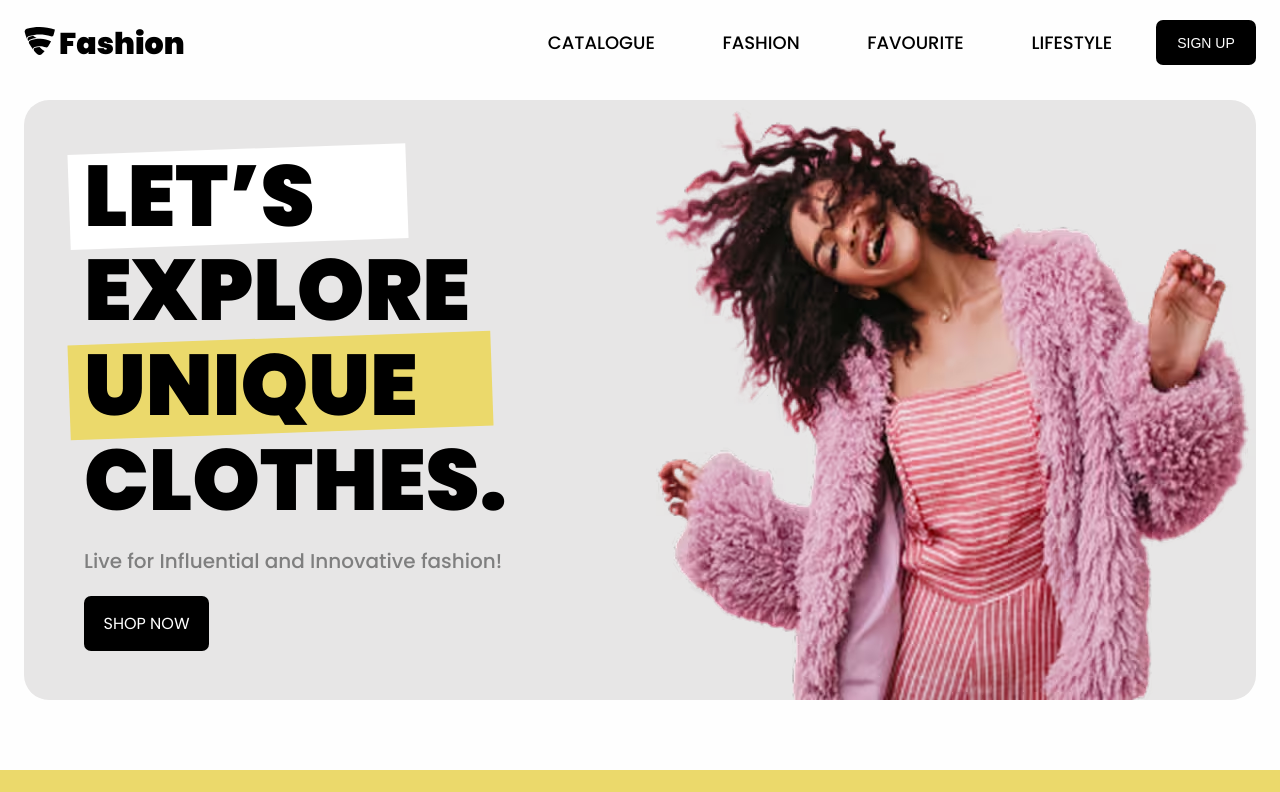
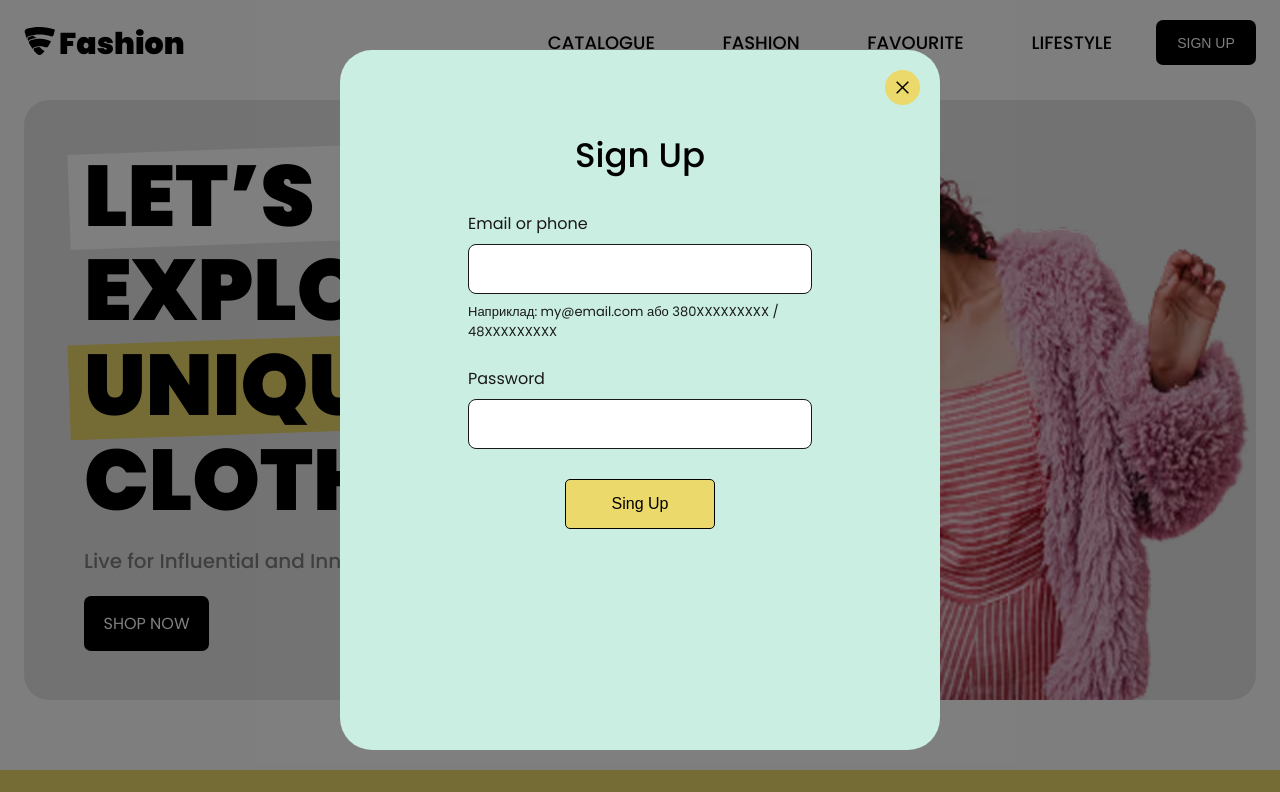
Before and after one commit to NazikDeveloper/Fashion, a plain HTML site: page index.html in a window 1280 px wide. Both pictures are taken after a click on the button "SIGN UP". Shown: the top 792 px of the page. Drawn offline with nearby package versions, Linux system fonts and the light colour scheme.

Commit message:
did many changes

```diff
--- a/index.html
+++ b/index.html
@@ -38,9 +38,16 @@
               <use href="./image/icons.svg#menu-burger"></use>
             </svg>
           </button>
-          <button class="btn-sign-up header__btn-sign-up" type="button">
+          <button
+            class="btn-sign-up header__btn-sign-up"
+            type="button"
+            data-toggle=".backdrop"
+          >
             SIGN UP
           </button>
+
+
+
           <div class="mobile-menu">
             <button
               class="btn-close mobile-menu__btn-close"
@@ -63,12 +70,29 @@
               <span class="mobile-menu__logo-text">Fashion</span>
             </a>
 
+            <button
+              class="mobile-menu__btn-sign-up"
+              type="button"
+              data-toggle=".backdrop"
+              data-close-menu="true"
+            >
+              Sign Up
+            </button>
+
             <nav class="mobile-menu__nav">
               <ul class="mobile-menu__menu">
-                <li><a class="mobile-menu__link" href="#catalogue">CATALOGUE</a></li>
-                <li><a class="mobile-menu__link" href="#fashion">FASHION</a></li>
-                <li><a class="mobile-menu__link" href="#favorit">FAVOURITE</a></li>
-                <li><a class="mobile-menu__link" href="#lifestyle">LIFESTYLE</a></li>
+                <li>
+                  <a class="mobile-menu__link" href="#catalogue">CATALOGUE</a>
+                </li>
+                <li>
+                  <a class="mobile-menu__link" href="#fashion">FASHION</a>
+                </li>
+                <li>
+                  <a class="mobile-menu__link" href="#favorit">FAVOURITE</a>
+                </li>
+                <li>
+                  <a class="mobile-menu__link" href="#lifestyle">LIFESTYLE</a>
+                </li>
               </ul>
             </nav>
           </div>
@@ -536,8 +560,7 @@
               </a>
               <a href="#">
                 <img
-                class="download-section__google-play"
-
+                  class="download-section__google-play"
                   width="140"
                   height="49"
                   srcset="
@@ -652,6 +675,53 @@
         </div>
       </div>
     </footer>
+    <div class="backdrop is-hidden">
+      <div class="modal">
+        <button
+          class="btn-close modal__btn-close"
+          type="button"
+          data-toggle=".backdrop"
+        >
+          <svg width="15" height="15">
+            <use href="./image/icons.svg#icon-close"></use>
+          </svg>
+        </button>
+        <h2 class="modal__title">Sign Up</h2>
+        <form name="modal-form" autocomplete="off">
+          <div class="modal__container">
+            <label class="modal__lable" for="sing-up-email"
+              >Email or phone</label
+            >
+            <input
+              class="modal__input"
+              type="text"
+              id="sing-up-email"
+              name="sing-up-email"
+              minlength="3"
+              maxlength="20"
+              pattern="^\+[0-9]{12}"
+              required
+            />
+            <span class="modal__text"
+              >Наприклад: my@email.com або 380XXXXXXXXX / 48XXXXXXXXX</span
+            >
+            <label class="modal__lable" for="sing-up-password">Password</label>
+            <input
+              class="modal__input"
+              type="password"
+              id="sing-up-password"
+              name="sing-up-password"
+              minlength="3"
+              maxlength="20"
+              required
+            />
+          </div>
+          <button class="modal__sing-up-btn sing-up-btn" type="submit">
+            Sing Up
+          </button>
+        </form>
+      </div>
+    </div>
     <script
       src="https://cdn.jsdelivr.net/npm/swiper@12/swiper-bundle.min.js"
       defer
--- a/js/mobile-menu.js
+++ b/js/mobile-menu.js
@@ -1,28 +1,32 @@
+const toggleButtons = document.querySelectorAll("[data-toggle]");
 
-const toggleButtons = document.querySelectorAll('[data-toggle]');
-
-toggleButtons.forEach(button => {
-  button.addEventListener('click', () => {
-    // Отримуємо значення селектора (наприклад, "#modal-login" або ".mobile-menu")
-    const targetSelector = button.getAttribute('data-toggle');
-    // Знаходимо цей елемент на сторінці
+toggleButtons.forEach((button) => {
+  button.addEventListener("click", () => {
+    const targetSelector = button.getAttribute("data-toggle");
     const targetElement = document.querySelector(targetSelector);
 
+    // Якщо кнопка знаходиться всередині mobile-menu
+    const mobileMenu = document.querySelector(".mobile-menu");
+
+    if (button.dataset.closeMenu === "true") {
+      mobileMenu.classList.remove("is-open");
+    }
+
     if (targetElement) {
-      // Якщо це мобільне меню — перемикаємо 'is-open', для інших — 'is-hidden'
-      if (targetElement.classList.contains('mobile-menu')) {
-        targetElement.classList.toggle('is-open');
+      if (targetElement.classList.contains("mobile-menu")) {
+        targetElement.classList.toggle("is-open");
       } else {
-        targetElement.classList.toggle('is-hidden');
+        targetElement.classList.toggle("is-hidden");
       }
     }
   });
 });
 
 // Закриття меню при кліку на посилання
-const mobileLinks = document.querySelectorAll('.mobile-menu__link');
-mobileLinks.forEach(link => {
-  link.addEventListener('click', () => {
-    document.querySelector('.mobile-menu').classList.remove('is-open');
+const mobileLinks = document.querySelectorAll(".mobile-menu__link");
+
+mobileLinks.forEach((link) => {
+  link.addEventListener("click", () => {
+    document.querySelector(".mobile-menu").classList.remove("is-open");
   });
 });
--- a/scss/components/_buttons.scss
+++ b/scss/components/_buttons.scss
@@ -82,10 +82,6 @@
   border: none;
   border-radius: 7px;
   cursor: pointer;
-  // position: absolute;
-  // right: 5px;
-  // top: 50%;
-  // transform: translateY(-50%);
   transition: all 0.3s ease;
   @media (hover: hover) and (pointer: fine) {
     &:hover {
@@ -113,3 +109,35 @@
   border: none;
   cursor: pointer;
 }
+
+.sing-up-btn {
+  display: block;
+  padding: 15px 20px;
+  width: 100%;
+  max-width: 150px;
+  border-radius: 5px;
+  border: 1px solid variables.$color-one;
+  cursor: pointer;
+  background-color: variables.$color-fife;
+  color: variables.$color-one;
+  font-size: 16px;
+  transition:
+    background-color 0.2s ease,
+    color 0.2s ease,
+    transform 0.1s ease;
+
+  @media (hover: hover) and (pointer: fine) {
+    &:hover {
+      background-color: variables.$color-seven;
+      color: variables.$color-one;
+    }
+  }
+  &:active {
+    transform: scale(0.97);
+  }
+
+  &:focus-visible {
+    outline: 2px solid var(--color-one);
+    outline-offset: 3px;
+  }
+}
--- a/scss/layouts/_mobile-menu.scss
+++ b/scss/layouts/_mobile-menu.scss
@@ -5,10 +5,14 @@
   left: 0;
   right: 0;
   bottom: 0;
+  display: flex;
+  flex-direction: column;
   background-color: variables.$color-fife;
   transform: translateX(100%);
   transition: transform 0.3s;
   z-index: 1000;
+  padding: 20px 24px;
+  gap: 24px;
 
   &.is-open {
     transform: translateX(0);
@@ -22,12 +26,6 @@
   }
   &__close-icon {
     color: variables.$color-one;
-  }
-
-  &__logo-box {
-    position: absolute;
-    left: 24px;
-    top: 20px;
   }
 
   &__logo {
@@ -58,10 +56,29 @@
     }
   }
 
-  &__nav {
-    position: absolute;
-    top: 70px;
-    left: 28px;
+  &__btn-sign-up {
+    padding: 10px 16px;
+    border-radius: 8px;
+    background-color: variables.$color-one;
+    color: variables.$color-fife;
+    font-size: 14px;
+    font-weight: 600;
+    text-transform: uppercase;
+    border: none;
+    cursor: pointer;
+    transition: 0.2s ease;
+    &:active {
+      transform: scale(0.97);
+    }
+
+    @media screen and (min-width: variables.$bp-tablet) {
+      font-size: 18px;
+    }
+  }
+  &__menu {
+    display: flex;
+    flex-direction: column;
+    gap: 16px;
   }
 
   &__link {
--- /dev/null
+++ b/scss/layouts/_modal.scss
@@ -0,0 +1,111 @@
+@use "../utils/variables";
+.backdrop {
+  position: fixed;
+  top: 0;
+  bottom: 0;
+  left: 0;
+  right: 0;
+  background-color: rgba(0, 0, 0, 0.5);
+  display: flex;
+  justify-content: center;
+  align-items: center;
+  padding: 20px 0;
+  transition:
+    opacity 0.3s,
+    visibility 0.3s;
+  z-index: 995;
+
+  &.backdrop.is-hidden {
+    opacity: 0;
+    visibility: hidden;
+    pointer-events: none;
+  }
+}
+
+.modal {
+  position: relative;
+  width: 100%;
+  max-width: 600px;
+  height: 100%;
+  max-height: 700px;
+  background-color: #caeee1;
+  border-radius: 32px;
+  padding: 30px 60px;
+  overflow-y: auto;
+  @media screen and (min-width: variables.$bp-mobile) {
+    padding: 80px;
+  }
+  @media screen and (min-width: variables.$bp-tablet) {
+    padding: 80px 128px 115px 128px;
+  }
+
+  &__btn-close {
+    position: absolute;
+    right: 20px;
+    top: 20px;
+    width: 35px;
+    height: 35px;
+    background-color: variables.$color-fife;
+  }
+
+  &__title {
+    font-size: 24px;
+    font-weight: 500;
+    color: variables.$color-one;
+    text-align: center;
+    margin-bottom: 30px;
+    @media screen and (min-width: variables.$bp-mobile) {
+      font-size: 34px;
+    }
+  }
+  &__lable {
+    display: block;
+    margin-bottom: 8px;
+    font-size: 15px;
+    color: variables.$color-six;
+    @media screen and (min-width: variables.$bp-mobile) {
+      font-size: 16px;
+    }
+  }
+  &__input {
+    padding: 10px 15px;
+    width: 100%;
+    border: 1px solid variables.$color-six;
+    border-radius: 8px;
+    font-size: 15px;
+    @media screen and (min-width: variables.$bp-mobile) {
+      font-size: 16px;
+      padding: 15px 20px;
+    }
+
+    &:focus-visible {
+      outline: none;
+      border: 1px solid variables.$color-fife;
+    }
+  }
+  &__text {
+    font-size: 12px;
+    color: variables.$color-six;
+    display: inline-block;
+    width: 100%;
+    margin: 8px 0 24px 0;
+    @media screen and (min-width: variables.$bp-mobile) {
+      font-size: 13px;
+    }
+  }
+
+  &__sing-up-btn {
+    margin: 0 auto;
+    margin-top: 30px;
+    padding: 12px 15px;
+    width: 100%;
+    max-width: 120px;
+    font-size: 14px;
+    @media screen and (min-width: variables.$bp-mobile) {
+      padding: 15px 20px;
+      width: 100%;
+      max-width: 150px;
+      font-size: 16px;
+    }
+  }
+}
--- a/scss/main.scss
+++ b/scss/main.scss
@@ -13,6 +13,7 @@
 @use "./layouts/section";
 @use "./layouts/container";
 @use "./layouts/header";
+@use "./layouts/modal";
 @use "./layouts/mobile-menu";
 @use "./layouts/hero-section";
 @use "./layouts/brand-section";
```
Also changed, not shown: css/main.min.css, 1 other file.
